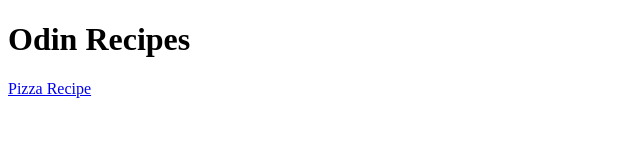
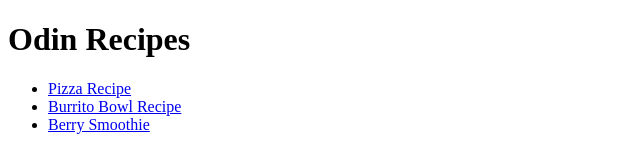
Before and after one commit to hikree/odin-recipes, a plain HTML site: page index.html in a window 1280 px wide. Shown: the whole page, without its empty margins (0-640 px from the left). Drawn offline with Linux system fonts and the light colour scheme.

Commit message:
Add links to index and home link to pizza
Add additional links from index page to berry smoothie and
burrito bowl pages. Add home link to pizza page to bring user
back to index page.

```diff
--- a/index.html
+++ b/index.html
@@ -7,6 +7,10 @@
 </head>
 <body>
     <h1>Odin Recipes</h1>
-    <a href="recipes/pizza.html" rel="noreferrer noopener">Pizza Recipe</a>
+    <ul>
+        <li><a href="recipes/pizza.html" rel="noreferrer noopener">Pizza Recipe</a></li>
+        <li><a href="recipes/burrito_bowl.html" rel="noreferrer noopener">Burrito Bowl Recipe</a></li>
+        <li><a href="recipes/berry_smoothie.html" rel="noreferrer noopener">Berry Smoothie</a></li>
+    </ul>
 </body>
 </html>
```
Also changed, not shown: recipes/pizza.html (+1 -0 lines).
